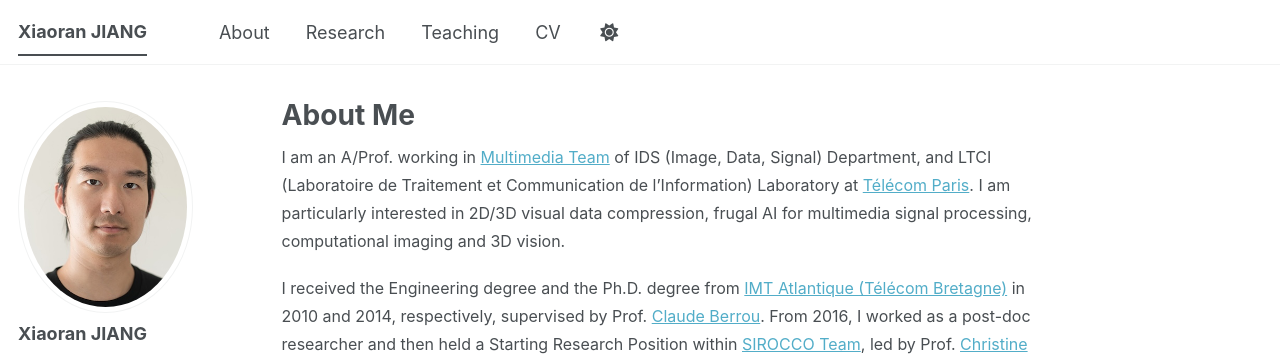
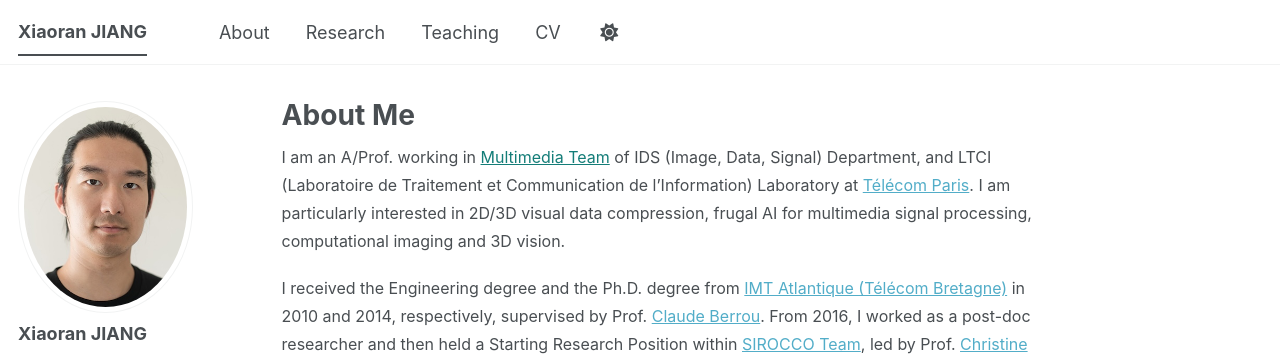
Before and after one commit to xiaoranjiang/xiaoranjiang.github.io, a Jekyll site: the page built from _pages/about.md, in a window 1280 px wide. Shown: the top 355 px of the page. Built offline with Jekyll 4.4.1, drawn with Linux system fonts in a browser that asks for light colours; a style sheet for code colours, icons or effects is not loaded.

Commit message:
Update main.scss

```diff
--- a/assets/css/main.scss
+++ b/assets/css/main.scss
@@ -82,3 +82,13 @@
     line-height: 1.7;
   }
 }
+
+.custom-link {
+  color: #147D78;
+  text-decoration: none;
+}
+
+.custom-link:hover {
+  color: #0D5F5A;
+  text-decoration: underline;
+}
```
